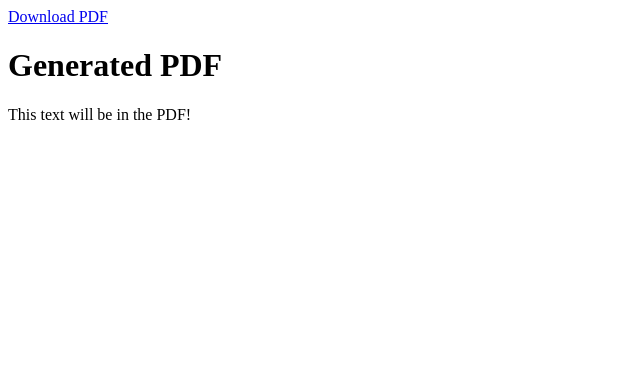
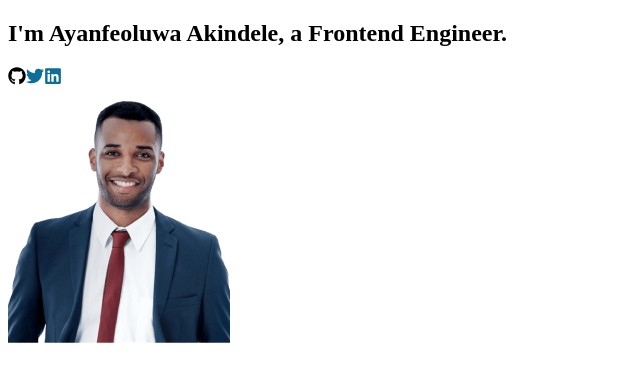
Before and after one commit to Frokesy/bume, a Next.js app: page /resume/new in a window 1280 px wide. Shown: the top 382 px of the page, without its empty margins (0-640 px from the left). Built offline with nearby package versions, Linux system fonts and the light colour scheme.

Commit message:
designed header section for template 1

```diff
--- a/components/templates/Frokesy.tsx
+++ b/components/templates/Frokesy.tsx
@@ -1,15 +1,35 @@
 import React from "react";
 import Layout from "./Layout";
+import { FaGithub, FaLinkedin, FaTwitter } from "react-icons/fa";
 
 const Frokesy = () => {
   return (
     <>
       <Layout>
-        <a href="/api/pdf" download="generated_pdf.pdf" className="absolute top-10 left-10">
-          Download PDF
-        </a>
-        <h1>Generated PDF</h1>
-        <p>This text will be in the PDF!</p>
+        <div className="header bg-[rgb(27,31,36)] pl-6 text-[#fff]">
+          <div className="flex justify-between pt-3">
+            <div className="w-[50%] max-w-[350px] pt-6">
+              <div className="border-[3px] border-b-[#ccc] w-[15%]"></div>
+              <h2 className="lg:text-[24px] text-[16px] font-bold pt-6">
+                I&apos;m Ayanfeoluwa Akindele, a Frontend Engineer.
+              </h2>
+
+              <div className="socials pt-6 flex space-x-3">
+                <FaGithub size={18} />
+                <FaTwitter color="#0e6e97" size={18} />
+                <FaLinkedin color="#0e6e97" size={18} />
+              </div>
+            </div>
+
+            <div className="lg:h-[200px] lg:w-[225px] h-[100%] w-[150px]">
+              <img
+                src="/assets/dp2.png"
+                alt="dp"
+                className="h-[100%] w-[100%]"
+              />
+            </div>
+          </div>
+        </div>
       </Layout>
     </>
   );
--- a/components/templates/Layout.tsx
+++ b/components/templates/Layout.tsx
@@ -4,7 +4,7 @@ type Props = {
 }
 
 const Layout = ({ children }: Props) => (
-  <div className="relative mx-auto w-[210mm] h-[297mm] bg-[#f1f1f1]">
+  <div className="relative mx-auto lg:w-[210mm] w-[95vw] h-[297mm] bg-[#f1f1f1]">
       {children}
   </div>
 )
```
Also changed, not shown: public/assets/dp2.png (added).
